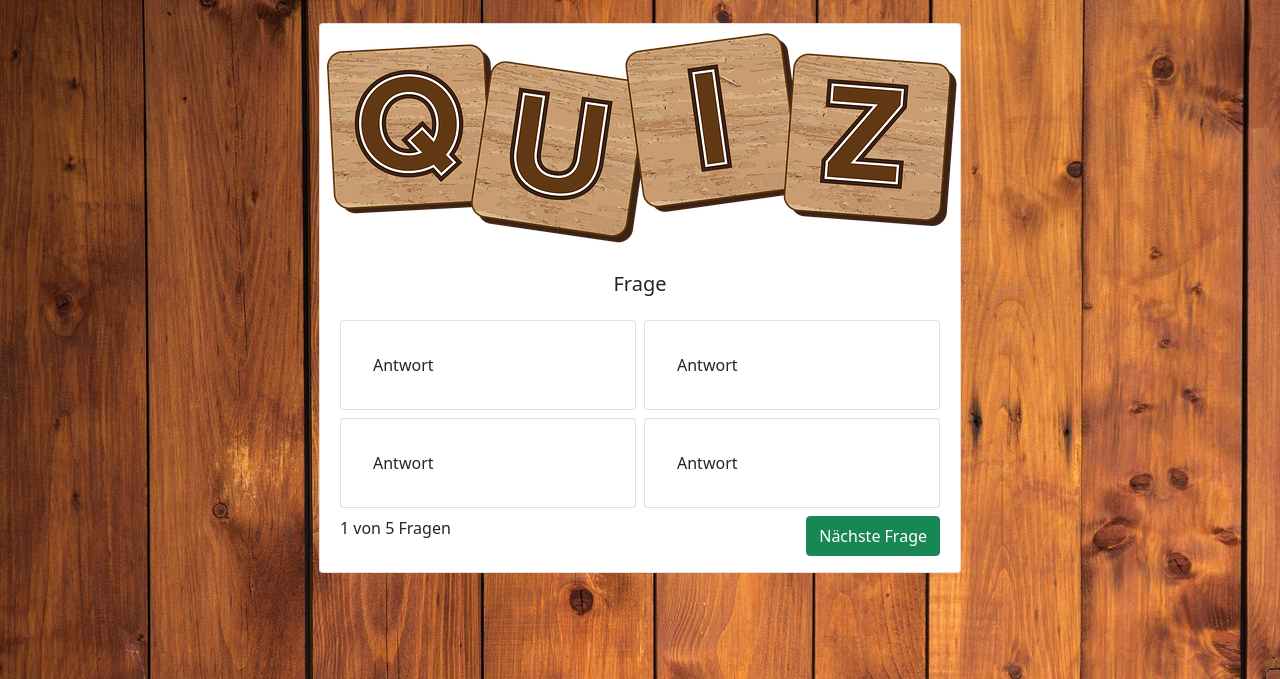
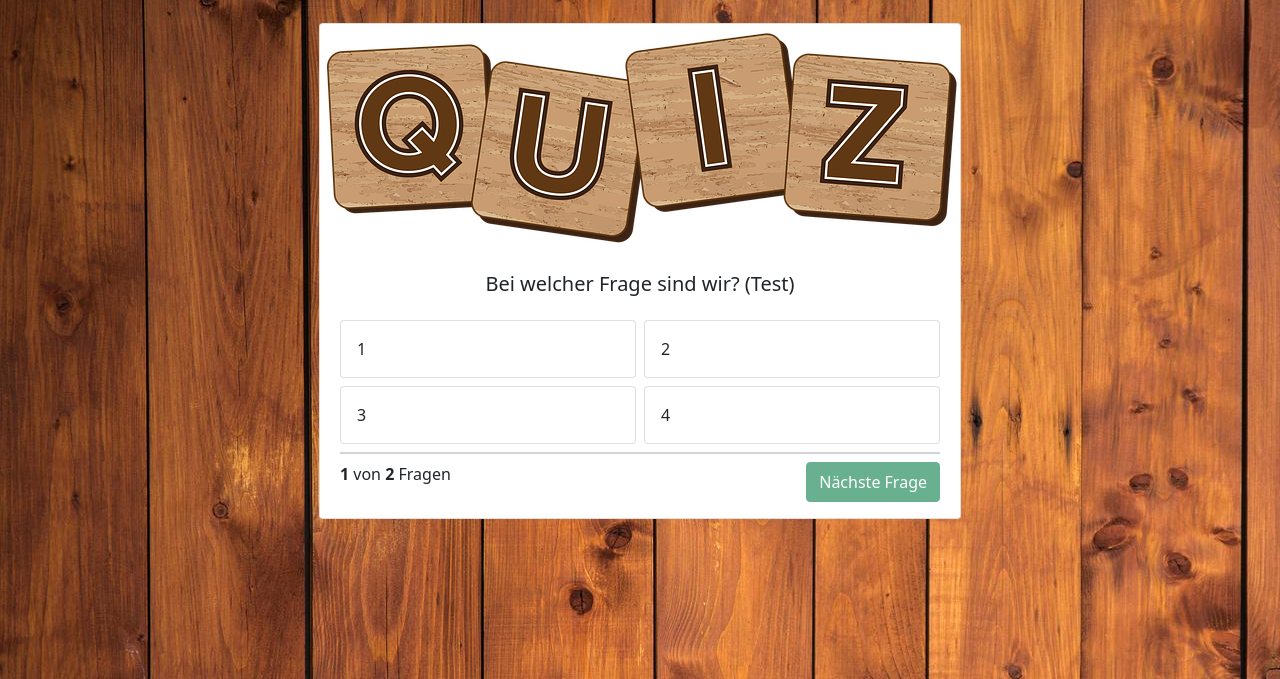
Before and after one commit to KevinSchimke/MeineQuizApp, a website: page index.html in a window 1280 px wide. Shown: the part 121-800 px from the top of the page. Drawn offline with nearby package versions, Linux system fonts and the light colour scheme.

Commit message:
create questions and check answer test

```diff
--- a/index.html
+++ b/index.html
@@ -7,11 +7,12 @@
     <meta name="viewport" content="width=device-width, initial-scale=1.0">
     <link rel="stylesheet" href="style/generalstyle.css">
     <link rel="stylesheet" href="node_modules/bootstrap/dist/css/bootstrap.min.css">
+    <script src="script/database.js"></script>
     <script src="script/script.js"></script>
     <title>Quiz App</title>
 </head>
 
-<body>
+<body onload="init()">
 
     <h1 class="my-5">Quiz App</h1>
 
@@ -19,15 +20,15 @@
         <div class="card">
             <img src="img/backgroundCard.png" class="card-img-top">
             <div class="card-body">
-                <h5 class="card-title questionQuizCard mb-4">Frage</h5>
+                <h5 class="card-title questionQuizCard mb-4" id="questionText"></h5>
 
                 <div class="answerRowCard">
-                    <div class="card mb-2 mx-1 w-50 p-3">
+                    <div class="card mb-2 mx-1 w-50 p-3 answerBtn" id="answer_1" onclick="answer('answer_1')">
                         <div class="card-body">
                             Antwort
                         </div>
                     </div>
-                    <div class="card mb-2 mx-1 w-50 p-3">
+                    <div class="card mb-2 mx-1 w-50 p-3 answerBtn" id="answer_2" onclick="answer('answer_2')">
                         <div class="card-body">
                             Antwort
                         </div>
@@ -35,21 +36,21 @@
                 </div>
 
                 <div class="answerRowCard">
-                    <div class="card mb-2 mx-1 w-50 p-3">
+                    <div class="card mb-2 mx-1 w-50 p-3 answerBtn" id="answer_3" onclick="answer('answer_3')">
                         <div class="card-body">
                             Antwort
                         </div>
                     </div>
-                    <div class="card mb-2 mx-1 w-50 p-3">
+                    <div class="card mb-2 mx-1 w-50 p-3 answerBtn" id="answer_4" onclick="answer('answer_4')">
                         <div class="card-body">
                             Antwort
                         </div>
                     </div>
                 </div>
 
-                <div class="quizCardFooter mx-1">
-                    <p>1 von 5 Fragen</p>
-                    <button type="button" class="btn btn-success">Nächste Frage</button>
+                <div class="quizCardFooter mx-1 pt-2">
+                    <p><b id="actualQuestion"></b> von <b id="lastQuestion"></b> Fragen</p>
+                    <button type="button" id="nextQuestion" disabled onclick="nextQuestion()" class="btn btn-success">Nächste Frage</button>
                 </div>
 
             </div>
--- /dev/null
+++ b/script/database.js
@@ -0,0 +1,20 @@
+let currentQuestion = 0;
+
+let quizContent =[
+    {
+        "question": "Bei welcher Frage sind wir? (Test)",
+        "answer_1": "1",
+        "answer_2": "2",
+        "answer_3": "3",
+        "answer_4": "4",
+        "right_answer": "1"
+    },
+    {
+        "question": "Bei welcher Frage sind wir jetzt? (Test)",
+        "answer_1": "1",
+        "answer_2": "2",
+        "answer_3": "3",
+        "answer_4": "4",
+        "right_answer": "2",
+    }
+];
--- a/script/script.js
+++ b/script/script.js
@@ -0,0 +1,45 @@
+function init(){
+    document.getElementById('lastQuestion').innerHTML = quizContent.length;
+    showQuestion();
+}
+
+function showQuestion(){
+    let Quiz = quizContent[(currentQuestion)]
+    document.getElementById('actualQuestion').innerHTML = currentQuestion+1;
+    document.getElementById('questionText').innerHTML = Quiz['question'];
+    document.getElementById('answer_1').innerHTML = Quiz['answer_1'];
+    document.getElementById('answer_2').innerHTML = Quiz['answer_2'];
+    document.getElementById('answer_3').innerHTML = Quiz['answer_3'];
+    document.getElementById('answer_4').innerHTML = Quiz['answer_4'];
+}
+
+function answer(selectedAnswer) {
+    let Quiz = quizContent[(currentQuestion)];
+    let selectedAnswerNumber = selectedAnswer.slice(-1);
+    let ID_RightAnswer = `answer_${Quiz['right_answer']}`;
+    if (Quiz['right_answer'] == selectedAnswerNumber){
+        document.getElementById(selectedAnswer).classList.add('bg-success')
+    }else{
+        document.getElementById(selectedAnswer).classList.add('bg-danger')
+        document.getElementById(ID_RightAnswer).classList.add('bg-success')
+    }
+    document.getElementById('nextQuestion').disabled = false;
+}
+
+function nextQuestion(){
+    currentQuestion ++;
+    document.getElementById('nextQuestion').disabled = true;
+    resetAnswerBtn();
+    showQuestion();
+}
+
+function resetAnswerBtn(){
+    document.getElementById(`answer_1`).classList.remove('bg-danger')
+    document.getElementById(`answer_1`).classList.remove('bg-success')
+    document.getElementById(`answer_2`).classList.remove('bg-danger')
+    document.getElementById(`answer_2`).classList.remove('bg-success')
+    document.getElementById(`answer_3`).classList.remove('bg-danger')
+    document.getElementById(`answer_3`).classList.remove('bg-success')
+    document.getElementById(`answer_4`).classList.remove('bg-danger')
+    document.getElementById(`answer_4`).classList.remove('bg-success')
+}
--- a/style/generalstyle.css
+++ b/style/generalstyle.css
@@ -30,4 +30,10 @@ h1 {
 .quizCardFooter{
     display: flex;
     justify-content: space-between;
+    border-top: 2px solid lightgray;
 }
+
+.answerBtn:hover{
+    cursor: pointer;
+    background-color: lightgray;
+}
```
